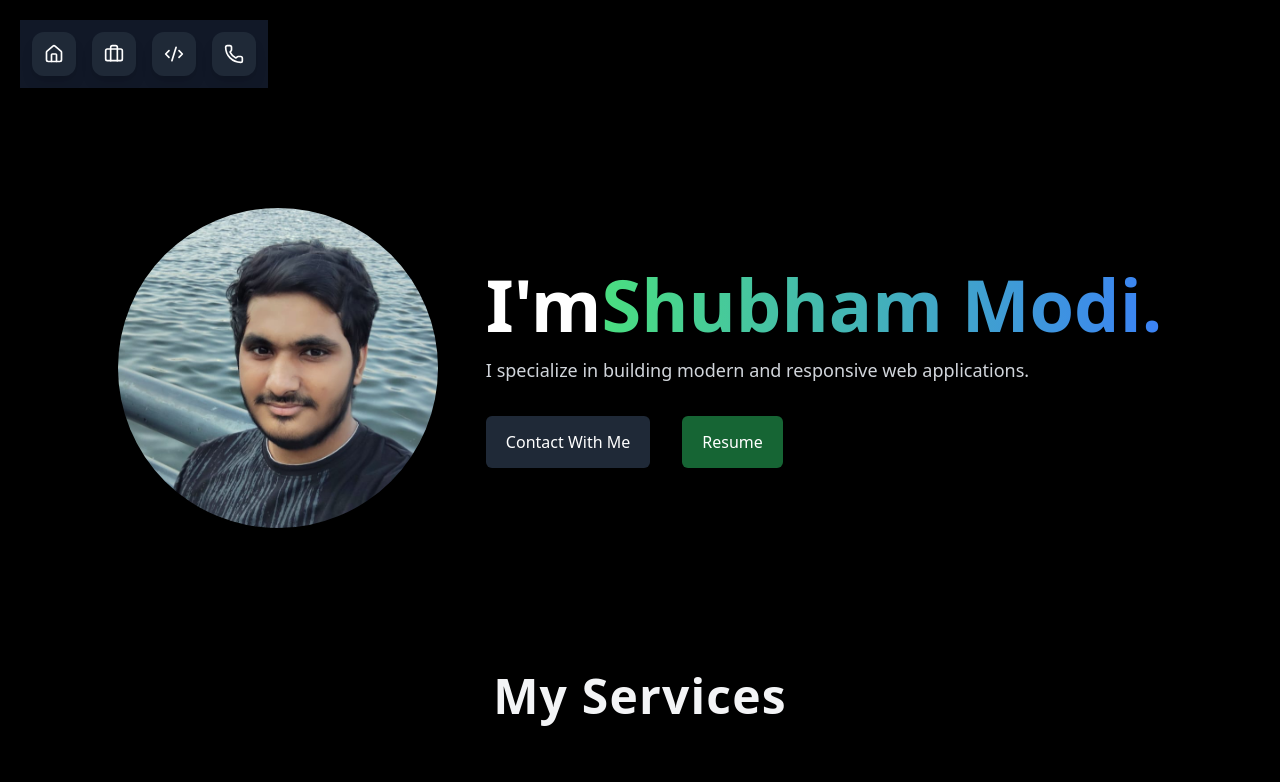
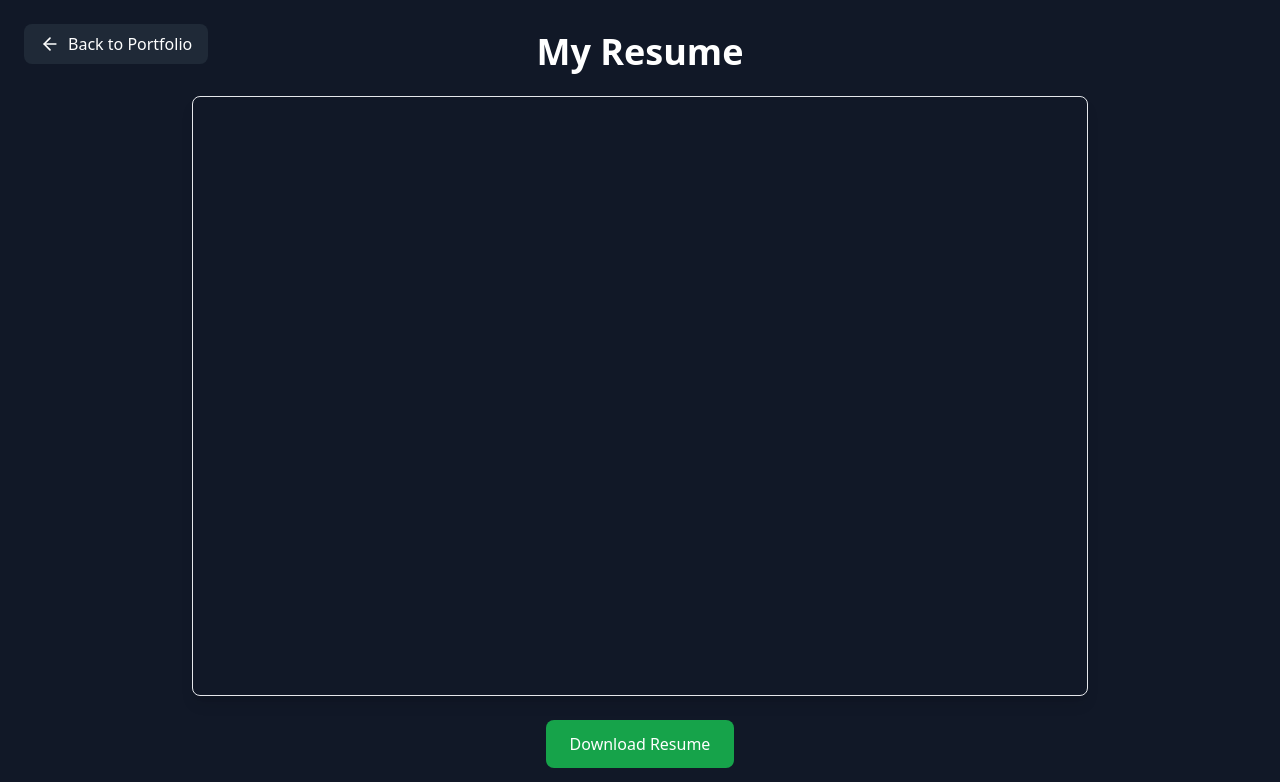
Before and after one commit to shubhamiscodding/Portfolio, a React (Vite) app: page /resume in a window 1280 px wide. Shown: the top 782 px of the page. Built offline with nearby package versions, Linux system fonts and the light colour scheme.

Commit message:
done porfolio

```diff
--- a/package.json
+++ b/package.json
@@ -16,6 +16,7 @@
     "react-chartjs-2": "^5.2.0",
     "react-dom": "^18.3.1",
     "react-icons": "^5.2.1",
+    "react-router-dom": "^7.2.0",
     "react-typical": "^0.1.3"
   },
   "devDependencies": {
--- a/src/App.jsx
+++ b/src/App.jsx
@@ -1,11 +1,13 @@
-import React, { useState, useRef } from 'react';
-import './App.css';
-import { Home, Briefcase, Phone, Code2 } from 'lucide-react';
-import Hero from './components/Hero';
-import Service from './components/Service';
-import Projects from './components/Projects';
-import Contact from './components/Contact';
-import Footer from './components/Footer';
+import React, { useState, useRef } from "react";
+import { BrowserRouter as Router, Routes, Route, useNavigate } from "react-router-dom"; // Import Router and useNavigate
+import "./App.css";
+import { Home, Briefcase, Phone, Code2 } from "lucide-react";
+import Hero from "./components/Hero";
+import Service from "./components/Service";
+import Projects from "./components/Projects";
+import Contact from "./components/Contact";
+import Footer from "./components/Footer";
+import Resume from "./components/Resume"; // Import Resume page
 
 function App() {
   const [position, setPosition] = useState({ x: 20, y: 20 });
@@ -41,18 +43,22 @@ function App() {
 
   const scrollToSection = (ref) => {
     if (ref.current) {
-      ref.current.scrollIntoView({ behavior: 'smooth' });
+      ref.current.scrollIntoView({ behavior: "smooth" });
     }
   };
 
   return (
-    <div className='box-content'>
+    <Router>
+      <Routes>
+        <Route
+          path="/"
+          element={
+            <div className="box-content">
               <div
                 className="min-h-screen bg-gray-900 text-white"
                 onMouseMove={handleMouseMove}
                 onMouseUp={handleMouseUp}
               >
-
                 {/* Sections */}
                 <div ref={heroRef}>
                   <Hero />
@@ -101,6 +107,11 @@ function App() {
                 </div>
               </div>
             </div>
+          }
+        />
+        <Route path="/resume" element={<Resume />} /> {/* Add Resume Route */}
+      </Routes>
+    </Router>
   );
 }
 
--- a/src/components/Contact.jsx
+++ b/src/components/Contact.jsx
@@ -3,7 +3,7 @@ import { FaGithub, FaLinkedin, FaTwitter } from "react-icons/fa";
 export default function Contact() {
   return (
     <>
-      <h1 className="bg-black text-4xl">Contact Me</h1>
+      <h1 className="bg-black text-4xl" id="contact">connect with me </h1>
       <div className="flex gap-6 justify-center bg-black py-6">
         <a target="_blank"
           href="https://x.com/shubham_modi_cg"
--- a/src/components/Hero.jsx
+++ b/src/components/Hero.jsx
@@ -1,11 +1,8 @@
-import React, { useRef } from "react";
-import HeroImage from "../assets/hero-image.png";
-import "../index.css"; // Ensure Tailwind styles are loaded
+import React from "react";
+import { useNavigate } from "react-router-dom"; // Import useNavigate
 
 const Hero = () => {
-  const contactSectionRef = useRef(null); // Reference to Contact section
-
-  // Function to smoothly scroll to the Contact section
+  const navigate = useNavigate(); // Hook for navigation
   const handleScrollToContact = () => {
     const contactSection = document.getElementById("contact");
     if (contactSection) {
@@ -16,7 +13,8 @@ const Hero = () => {
   return (
     <div className="bg-black text-white py-16 flex items-center justify-center space-x-12 pt-52">
       {/* Profile Image */}
-      <img src="src/ph.jpg"
+      <img
+        src="src/ph.jpg"
         alt="Profile"
         className="w-80 h-80 object-cover transform
         transition-transform duration-300 hover:scale-105 rounded-full"
@@ -25,7 +23,7 @@ const Hero = () => {
       {/* Static Text */}
       <div className="text-left">
         <h1 className="text-7xl font-bold">
-          I'm
+          I'm{" "}
           <span className="text-transparent bg-clip-text bg-gradient-to-r from-green-400 to-blue-500">
             Shubham Modi.
           </span>
@@ -37,13 +35,19 @@ const Hero = () => {
 
         {/* Buttons */}
         <div className="mt-8 space-x-8">
+          {/* Navigate to Contact Page */}
           <button
-            onClick={handleScrollToContact}
+            onClick={handleScrollToContact} // Scroll to Contact section
             className="bg-gray-800 text-white transform transition-transform duration-300 hover:scale-110 px-5 py-3.5 rounded-md shadow-md"
           >
             Contact With Me
           </button>
-          <button className="bg-green-800 text-white transform transition-transform duration-300 hover:scale-110 px-5 py-3.5 rounded-md shadow-md">
+
+          {/* Navigate to Resume Page */}
+          <button
+            onClick={() => navigate("/resume")} // Navigate to Resume page
+            className="bg-green-800 text-white transform transition-transform duration-300 hover:scale-110 px-5 py-3.5 rounded-md shadow-md"
+          >
             Resume
           </button>
         </div>
--- /dev/null
+++ b/src/components/Resume.jsx
@@ -0,0 +1,41 @@
+import React from "react";
+import { useNavigate } from "react-router-dom"; // Import useNavigate
+import { ArrowLeft } from "lucide-react"; // Import icon
+
+const Resume = () => {
+  const navigate = useNavigate(); // Hook for navigation
+
+  return (
+    <div className="flex flex-col items-center justify-center min-h-screen bg-gray-900 text-white p-6">
+      {/* Back Button */}
+      <button
+        onClick={() => navigate("/")}
+        className="absolute top-6 left-6 flex items-center bg-gray-800 hover:bg-gray-700 px-4 py-2 rounded-lg transition duration-300"
+      >
+        <ArrowLeft className="w-5 h-5 mr-2" />
+        Back to Portfolio
+      </button>
+
+      {/* Resume Heading */}
+      <h1 className="text-4xl font-bold mb-6">My Resume</h1>
+
+      {/* Resume PDF Embed */}
+      <iframe
+        src="src/shubhammodi.pdf" // Ensure resume.pdf is in the public folder
+        className="w-full max-w-4xl h-[600px] border rounded-lg shadow-lg"
+        title="Resume"
+      ></iframe>
+
+      {/* Download Button */}
+      <a
+        href="src/shubhammodi.pdf"
+        download="src/shubhammodi.pdf"
+        className="mt-6 bg-green-600 hover:bg-green-700 text-white px-6 py-3 rounded-lg transition duration-300"
+      >
+        Download Resume
+      </a>
+    </div>
+  );
+};
+
+export default Resume;
```
Also changed, not shown: 2 other files (tests, documents, lock files or other folders). Lines whose indentation alone changed are shown as unchanged.
